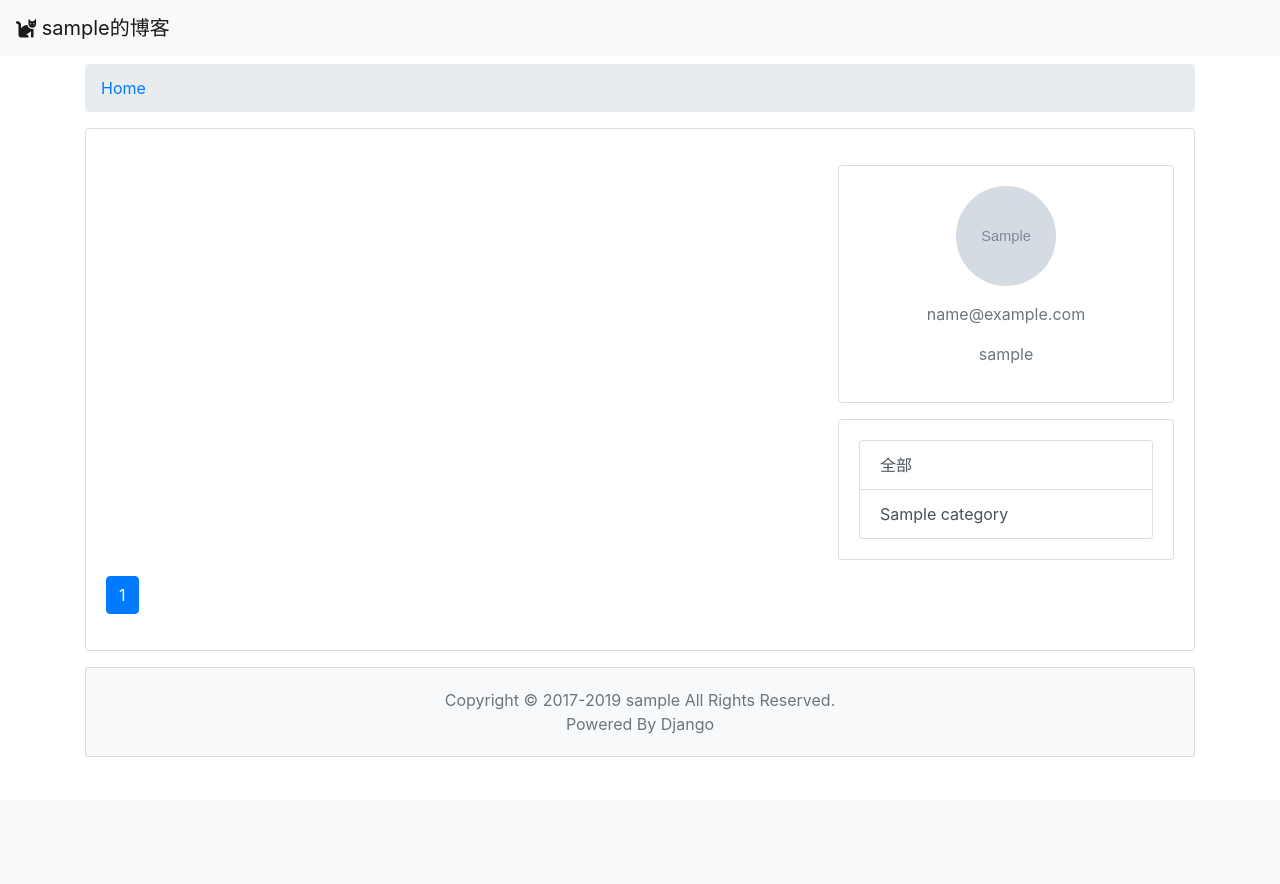
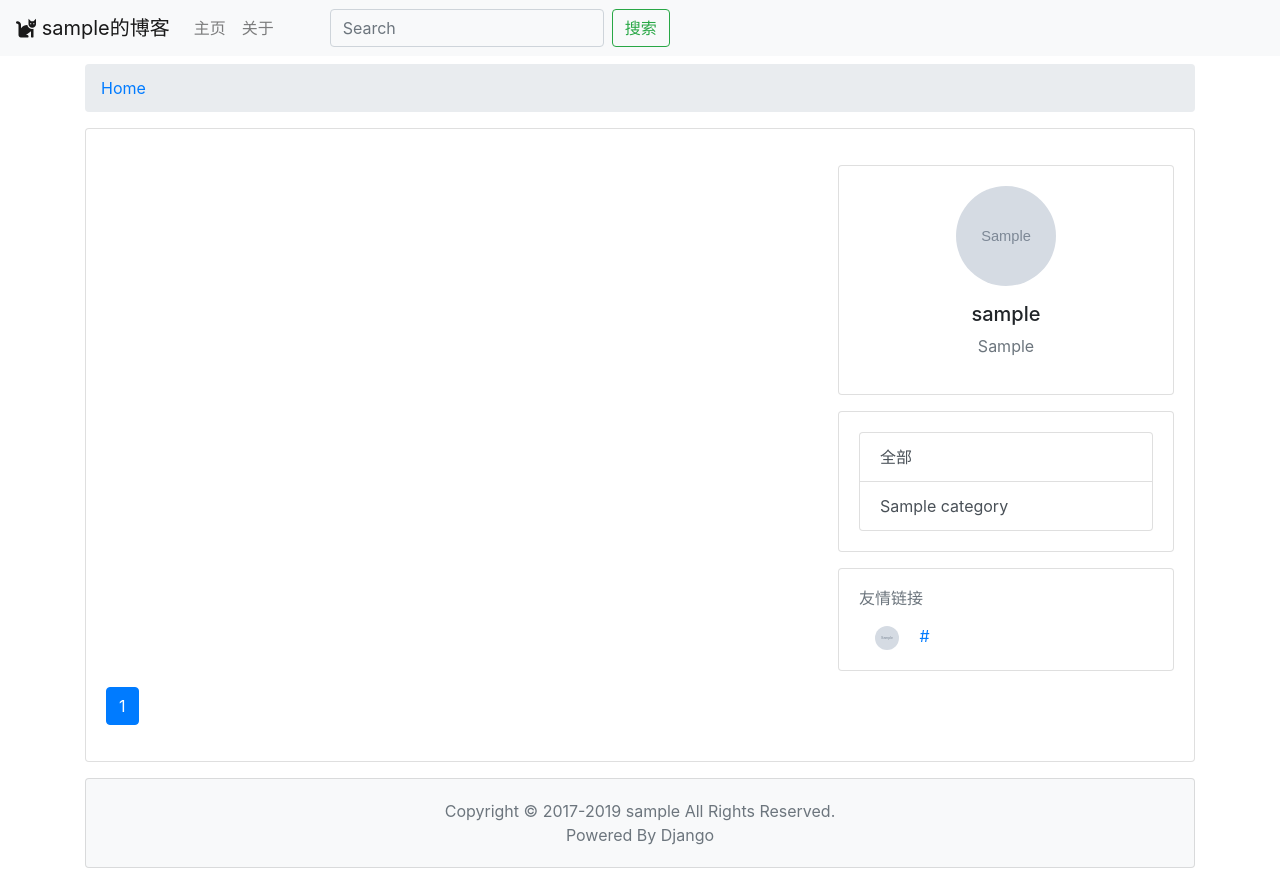
Before and after one commit to CiyaZ/django-blog, a Django app: page / in a window 1280 px wide. Before the commit the page ends 757 px from the top, so only its background shows below. Run offline with Django 3.2, Linux system fonts and the light colour scheme; tables that the repository leaves empty hold one stand-in row (values such as "Sample post"); grey boxes marked "Sample" are stand-in pictures; data that the repository does not hold is empty; some libraries are stand-ins or nearby versions.

Commit message:
:sparkles: 友情链接 & 搜索 & 关于

```diff
--- a/blog/admin.py
+++ b/blog/admin.py
@@ -2,7 +2,9 @@ from django.contrib import admin
 from .models import BlogUser
 from .models import Category
 from .models import Blog
+from .models import Link
 
 admin.site.register(BlogUser)
 admin.site.register(Category)
 admin.site.register(Blog)
+admin.site.register(Link)
--- a/blog/models.py
+++ b/blog/models.py
@@ -3,9 +3,10 @@ from django.db import models
 
 class BlogUser(models.Model):
     username = models.CharField(max_length=20)
-    email = models.CharField(max_length=255, blank=True, null=True)
+    email = models.CharField(max_length=255, null=True)
     password = models.CharField(max_length=255)
     avatar = models.CharField(max_length=255, null=True)
+    motto = models.CharField(max_length=255, null=True)
 
     def __str__(self):
         return self.username
@@ -26,3 +27,12 @@ class Blog(models.Model):
 
     def __str__(self):
         return self.title
+
+
+class Link(models.Model):
+    link_name = models.CharField(max_length=20)
+    icon_src = models.CharField(max_length=255)
+    link_href = models.CharField(max_length=255)
+
+    def __str__(self):
+        return self.link_name
--- a/blog/templates/index.html
+++ b/blog/templates/index.html
@@ -22,7 +22,11 @@
             <ol class="breadcrumb">
                 <li class="breadcrumb-item"><a href="/index">Home</a></li>
                 {% if category_id != None %}
-                <li class="breadcrumb-item"><a href="/index"></a>{{ category.category_name }}</li>
+                <li class="breadcrumb-item"><a href="/index?category={{ category_id }}">{{ category.category_name }}</a>
+                </li>
+                {% endif %}
+                {% if pattern != None and pattern != '' %}
+                <li class="breadcrumb-item">搜索结果</li>
                 {% endif %}
             </ol>
         </nav>
@@ -45,8 +49,8 @@
                             <div class="card-body" style="text-align: center">
                                 <img width="100" height="100" src="{{ blog_user.avatar }}"
                                     style="border-radius: 999px; margin-bottom: 1rem" />
-                                <p class="text-secondary">{{ blog_user.email }}</p>
-                                <p class="text-secondary">{{ blog_user.username }}</p>
+                                <h5>{{ blog_user.username }}</h5>
+                                <p class="text-secondary">{{ blog_user.motto }}</p>
                             </div>
                         </div>
                         <div class="card" style="margin-top: 1rem">
@@ -60,6 +64,19 @@
                                         style="text-align: left">{{ category.category_name }}</a>
                                     {% endfor %}
                                 </div>
+                            </div>
+                        </div>
+                        <div class="card" style="margin-top: 1rem">
+                            <div class="card-body">
+                                <h6 class="text-secondary">友情链接</h6>
+                                {% for link in link_list %}
+                                <div style="margin-left: 1rem; margin-top: 1rem; ">
+                                    <span>
+                                        <img src="{{ link.icon_src }}" style="border-radius: 999px" width="24" height="24" />
+                                    </span>
+                                    <span style="margin-left: 1rem"><a href="{{ link.link_href }}">{{ link.link_name }}</a></span>
+                                </div>
+                                {% endfor %}
                             </div>
                         </div>
                     </div>
--- a/blog/templates/widgets/nav.html
+++ b/blog/templates/widgets/nav.html
@@ -5,5 +5,23 @@
             aria-controls="navbarSupportedContent" aria-expanded="false" aria-label="Toggle navigation">
             <span class="navbar-toggler-icon"></span>
         </button>
+        <div class="collapse navbar-collapse" id="navbarSupportedContent">
+            <ul class="navbar-nav">
+                <li class="nav-item">
+                    <a class="nav-link" href="/index">主页</a>
+                </li>
+                <li class="nav-item">
+                    <a class="nav-link" href="/about">关于</a>
+                </li>
+            </ul>
+            <form action="/index" method="get" class="form-inline my-2 my-lg-0 mr-auto ml-lg-5">
+                {% if category_id != None %}
+                <input type="hidden" name="category" value="{{ category_id }}" />
+                {% endif %}
+                <input name="pattern" class="form-control mr-sm-2 bg-light" type="search" placeholder="Search"
+                    aria-label="Search">
+                <button class="btn btn-outline-success my-2 my-sm-0" type="submit">搜索</button>
+            </form>
+        </div>
     </nav>
 </div>
--- a/blog/urls.py
+++ b/blog/urls.py
@@ -14,13 +14,15 @@ Including another URLconf
     2. Add a URL to urlpatterns:  path('blog/', include('blog.urls'))
 """
 from django.contrib import admin
-from django.urls import path,re_path
+from django.urls import path, re_path
 from .views.index_view import index
 from .views.blog_view import blog
+from .views.pages_view import about
 
 urlpatterns = [
     path('admin/', admin.site.urls),
     path('', index),
     path('index', index),
+    path('about', about),
     re_path(r'^blogs/(?P<id>[0-9]+)$', blog)
 ]
--- a/blog/views/index_view.py
+++ b/blog/views/index_view.py
@@ -3,6 +3,7 @@ from django.core.paginator import Paginator
 from ..models import BlogUser
 from ..models import Blog
 from ..models import Category
+from ..models import Link
 
 
 def index(request):
@@ -18,6 +19,7 @@ def index(request):
     else:
         page_size = int(page_size)
     category_id = request.GET.get('category')
+    pattern = request.GET.get('pattern')
 
     # 当前用户
     blog_user = BlogUser.objects.get(id=1)
@@ -28,8 +30,14 @@ def index(request):
     if category_id != None:
         category = Category.objects.get(id=category_id)
 
+    # 友情链接
+    link_list = Link.objects.all()
+
     # 分页动态查询文章
     blog_list = Blog.objects.all()
+    if pattern != None and pattern != '':
+        blog_list = blog_list.filter(
+            content__contains=pattern) | blog_list.filter(title__contains=pattern)
     if category_id != None:
         blog_list = blog_list.filter(category_id=category_id)
     blog_list = blog_list.order_by('-create_time')
@@ -62,8 +70,10 @@ def index(request):
         'blog_list_page': blog_list_page,
         'category_list': category_list,
         'page_btn_list': page_btn_list,
+        'link_list': link_list,
         'category_id': category_id,
         'category': category,
         'current_page': current_page,
-        'page_size': page_size
+        'page_size': page_size,
+        'pattern': pattern
     })
--- /dev/null
+++ b/blog/views/pages_view.py
@@ -0,0 +1,5 @@
+from django.shortcuts import render
+
+
+def about(request):
+    return render(request, 'about.html')
```
Also changed, not shown: blog/templates/about.html (added, +21 -0 lines).
